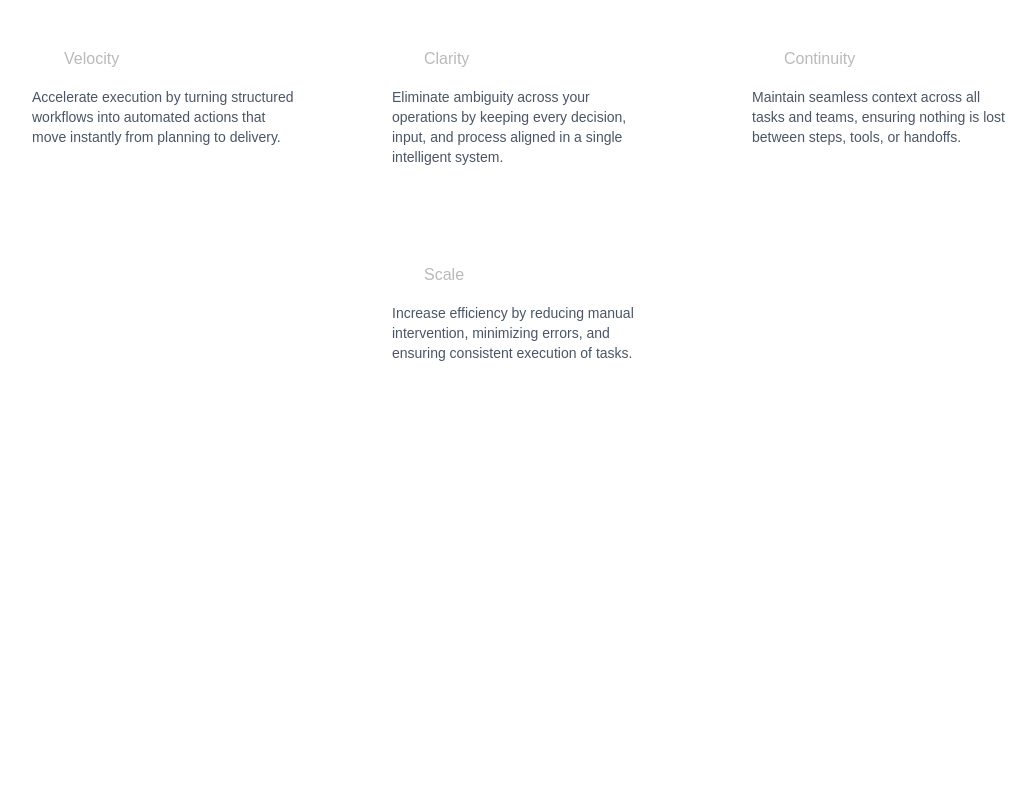
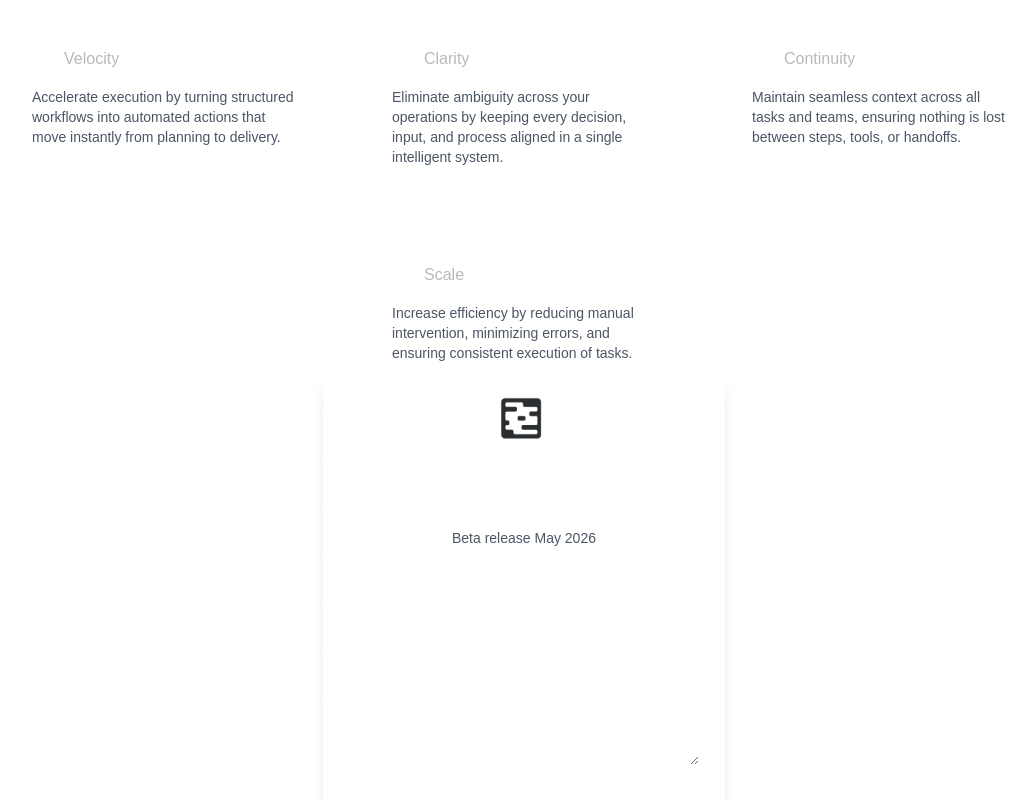
Before and after one commit to Karen-vi/Flowpilot-Landing, a Next.js app: page / in a window 1280 px wide. Shown: the part 1888-2688 px from the top of the page, without its empty margins (116-1152 px from the left). Before the commit the page ends 2259 px from the top, so only its background shows below. Built offline with nearby package versions, Linux system fonts and the light colour scheme.

Commit message:
feat (FormSignUp): implements new component

```diff
--- /dev/null
+++ b/app/components/FormSignUp.tsx
@@ -0,0 +1,89 @@
+"use client";
+
+import { motion, Variants } from "framer-motion";
+import Image from "next/image"
+
+const container: Variants = {
+  hidden: { y: 50 },
+  show: {
+    y: 0,
+    transition: {
+      type: "spring",
+      stiffness: 60,
+      damping: 12,
+      staggerChildren: 0.15,
+    },
+  }
+};
+
+const item: Variants = {
+  hidden: { y: 30 },
+  show: { y: 0, transition: { type: "spring", stiffness: 70 } },
+};
+
+export default function FormSection() {
+  return (
+    <div className="flex flex-col items-center justify-center  rounded-2xl shadow-lg bg-gradient-to-b from-white/10 to-white/5 text-white
+                   border border-white/10 transition">
+      <motion.div
+        variants={container}
+        initial="hidden"
+        animate="show"
+        className="text-center mb-8 "
+      >
+
+        <div>
+            <Image src = "/iconflow.png" alt = "Flowpilot Logo" width={100} height={100} className="mx-auto mb-4"/>
+        </div>
+        <motion.h1 variants={item} className="text-4xl font-arial tracking-wide">
+          Flowpilot
+        </motion.h1>
+        <motion.p variants={item} className="text-sm text-gray-600">
+          Beta release May 2026
+        </motion.p>
+      </motion.div>
+
+      <motion.div
+        variants={container}
+        initial="hidden"
+        animate="show"
+        className="flex flex-col gap-4 w-full max-w-md p-6   text-white "
+      >
+        <motion.h2 variants={item} className="text-xl md:text-3xl font-arial text-center">
+          Get early access
+        </motion.h2>
+        <motion.p variants={item} className="text-sm font-arial text-center">
+          All in one Custom Code, MCP, Ai launchpad for Webflow.
+        </motion.p>
+
+        <motion.textarea
+          variants={item}
+          placeholder="Leave a Message (optional)"
+          className="w-full p-3 rounded-md  border border-white/10 text-white  focus:outline-none"
+        />
+
+        <motion.input
+          variants={item}
+          type="text"
+          placeholder="Your Name*"
+          className="w-full p-3 rounded-md  border border-white/10 text-white focus:outline-none"
+        />
+
+        <motion.input
+          variants={item}
+          type="email"
+          placeholder="Sign-up Email*"
+          className="w-full p-3 rounded-md  border border-white/10 text-white  focus:outline-none"
+        />
+
+        <motion.button
+          variants={item}
+          whileHover={{ scale: 1.05, rotate: 1 }}
+          className="w-full py-3 bg-btn-primary hover:bg-blue-700 rounded-md  transition-colors"
+        >
+          Join Waitlist
+        </motion.button>
+      </motion.div>
+    </div>
+  );
+}
--- a/app/components/MacWindowMockup.tsx
+++ b/app/components/MacWindowMockup.tsx
@@ -16,11 +16,11 @@ export default function MacWindowMockup() {
       className="w-full flex items-center justify-center px-2 md:px-0"
     >
       <div className="w-full transition-all duration-300 hover:scale-[1.02] hover:shadow-2xl">
-        {/* MACWINDOW CONTAINER */}
+
         <div className="rounded-2xl border border-white/10 bg-black/40 backdrop-blur-xl shadow-2xl overflow-hidden">
-          {/* MACOS TOP BAR */}
+
           <div className="bg-gradient-to-b from-white/10 to-white/5 border-b border-white/10 px-6 py-4 flex items-center justify-between">
-            {/* TRAFFIC LIGHTS */}
+
             <div className="flex gap-3">
               <div className="w-3 h-3 rounded-full bg-red-500 hover:bg-red-600 transition-colors cursor-pointer" />
               <div className="w-3 h-3 rounded-full bg-yellow-500 hover:bg-yellow-600 transition-colors cursor-pointer" />
--- a/app/page.tsx
+++ b/app/page.tsx
@@ -1,7 +1,8 @@
 
-import Menu from "./components/Menu";
+
 import Feature from "./sections/Feature";
 import Hero from "./sections/Hero";
+import SignupSection from "./sections/SignupSection";
 
 
 export default function Home() {
@@ -10,6 +11,7 @@ export default function Home() {
       <main >
         <Hero />
         <Feature/>
+        <SignupSection/>
       </main>
     </div>
   );
--- /dev/null
+++ b/app/sections/SignupSection.tsx
@@ -0,0 +1,8 @@
+import FormSignUp from "../components/FormSignUp";
+
+export default function SignupSection() {
+  return (
+    <div className="flex items-center justify-center ">
+        <FormSignUp />
+    </div>
+  )}
```
